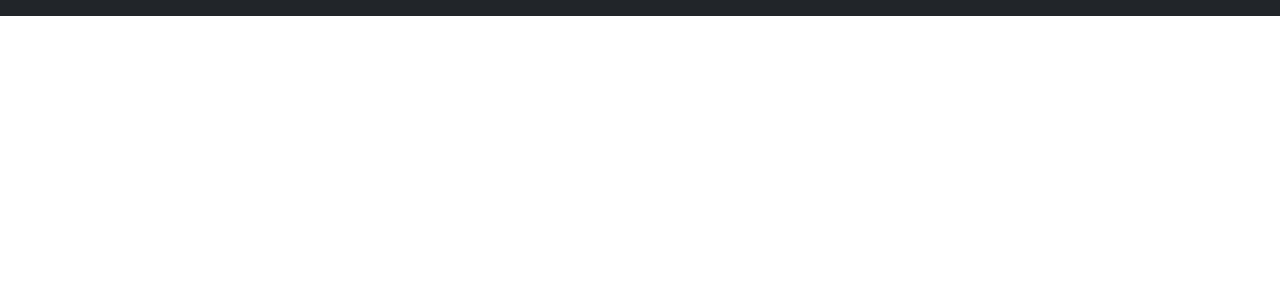
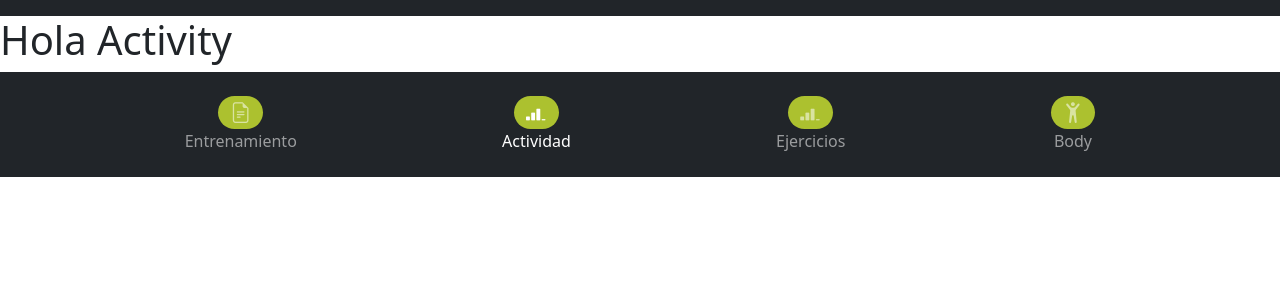
Before and after one commit to julietaagui/Gym-Cross, a React (Create React App) app: page /activity in a window 1280 px wide. Before the commit this address had no page. Shown: the top 300 px of the page. Built offline with nearby package versions, Linux system fonts and the light colour scheme.

Commit message:
Add: create-navigation

```diff
--- a/package.json
+++ b/package.json
@@ -6,6 +6,8 @@
     "@testing-library/jest-dom": "^5.17.0",
     "@testing-library/react": "^13.4.0",
     "@testing-library/user-event": "^13.5.0",
+    "bootstrap": "^5.3.3",
+    "bootstrap-icons": "^1.11.3",
     "chart.js": "^4.4.1",
     "moment": "^2.30.1",
     "react": "^18.2.0",
--- a/src/App.css
+++ b/src/App.css
@@ -0,0 +1,8 @@
+
+
+.icons-navigation{
+    background-color: #ACC12F;
+    padding: 1px 12px;
+    border-radius: 30px;
+    font-size: 1.3rem;
+}
--- a/src/App.js
+++ b/src/App.js
@@ -1,7 +1,12 @@
 import './App.css';
 import Init from './views/index';
+import Training from './views/training';
+import Activity from './views/activity';
+import Exercise from './views/exercise';
+import Body from './views/body';
 import { BrowserRouter as Router, Routes, Route, NavLink } from "react-router-dom";
 import { useState } from 'react';
+
 
 function App() {
 
@@ -12,7 +17,6 @@ function App() {
   }
 
   return (
-    <Router>
     <div className={`App bg-body-${themeMode}`}>
       <nav className={`navbar navbar-expand-lg navbar-dark bg-dark flex-column ${themeMode}`}>
         <div className="container-fluid">
@@ -23,10 +27,54 @@ function App() {
       <div>
         <Routes>
           <Route path='/' element={<Init themeMode={themeMode}/>}/>
+          <Route path='/training' element={<Training/>} />
+          <Route path='/activity' element={<Activity/>} />
+          <Route path='/exercise' element={<Exercise/>} />
+          <Route path='/body' element={<Body/>} />
         </Routes>
       </div>
+
+
+      <footer className="bg-dark text-white py-3">
+          <div className="container">
+            <div className="d-flex justify-content-between align-items-center">
+              <nav className="navbar navbar-expand-lg navbar-dark p-0 w-100">
+                <div className="container-fluid p-0">
+                  <ul className="navbar-nav d-flex flex-row w-100 justify-content-between">
+                    <li className="nav-item flex-grow-1 text-center">
+                      <NavLink className="nav-link d-flex flex-column align-items-center" to="/training">
+                        <i className="bi bi-file-earmark-text icons-navigation"></i>
+                        <span>Entrenamiento</span>
+                      </NavLink>
+                    </li>
+                    <li className="nav-item flex-grow-1 text-center">
+                      <NavLink className="nav-link d-flex flex-column align-items-center" to="/activity">
+                        <i className="icons-navigation bi bi-reception-3"></i>
+                        <span>Actividad</span>
+                      </NavLink>
+                    </li>
+                    <li className="nav-item flex-grow-1 text-center">
+                      <NavLink className="nav-link d-flex flex-column align-items-center" to="/exercise">
+                        <i className="icons-navigation bi bi-reception-3"></i>
+                        <span>Ejercicios</span>
+                      </NavLink>
+                    </li>
+                    <li className="nav-item flex-grow-1 text-center">
+                      <NavLink className="nav-link d-flex flex-column align-items-center" to="/body">
+                        <i className="icons-navigation bi bi-person-arms-up"></i>
+                        <span>Body</span>
+                      </NavLink>
+                    </li>
+                  </ul>
                 </div>
-    </Router>
+              </nav>
+            </div>
+          </div>
+        </footer>
+
+
+
+    </div>
   );
 }
 
--- a/src/index.js
+++ b/src/index.js
@@ -3,12 +3,16 @@ import ReactDOM from 'react-dom/client';
 import './index.css';
 import App from './App';
 import 'bootstrap/dist/css/bootstrap.min.css';
+import 'bootstrap-icons/font/bootstrap-icons.css'
+import { BrowserRouter as Router} from "react-router-dom";
 import reportWebVitals from './reportWebVitals';
 
 const root = ReactDOM.createRoot(document.getElementById('root'));
 root.render(
   <React.StrictMode>
-    <App />
+    <Router>
+      <App />
+    </Router>
   </React.StrictMode>
 );
 
--- /dev/null
+++ b/src/views/activity/index.js
@@ -0,0 +1,7 @@
+
+export default function Activity({themeMode}){
+
+    return(
+        <h1>Hola Activity</h1>
+    )
+}
--- /dev/null
+++ b/src/views/body/index.js
@@ -0,0 +1,7 @@
+
+export default function Body({themeMode}){
+
+    return(
+        <h1>Hola Body</h1>
+    )
+}
--- /dev/null
+++ b/src/views/exercise/index.js
@@ -0,0 +1,6 @@
+export default function Exercise({themeMode}){
+
+    return(
+        <h1>Hola Exercise</h1>
+    )
+}
--- /dev/null
+++ b/src/views/training/index.js
@@ -0,0 +1,7 @@
+
+export default function Training({themeMode}){
+
+    return(
+        <h1>Hola training</h1>
+    )
+}
```
Also changed, not shown: 1 other file (tests, documents, lock files or other folders). Lines whose indentation alone changed are shown as unchanged.
